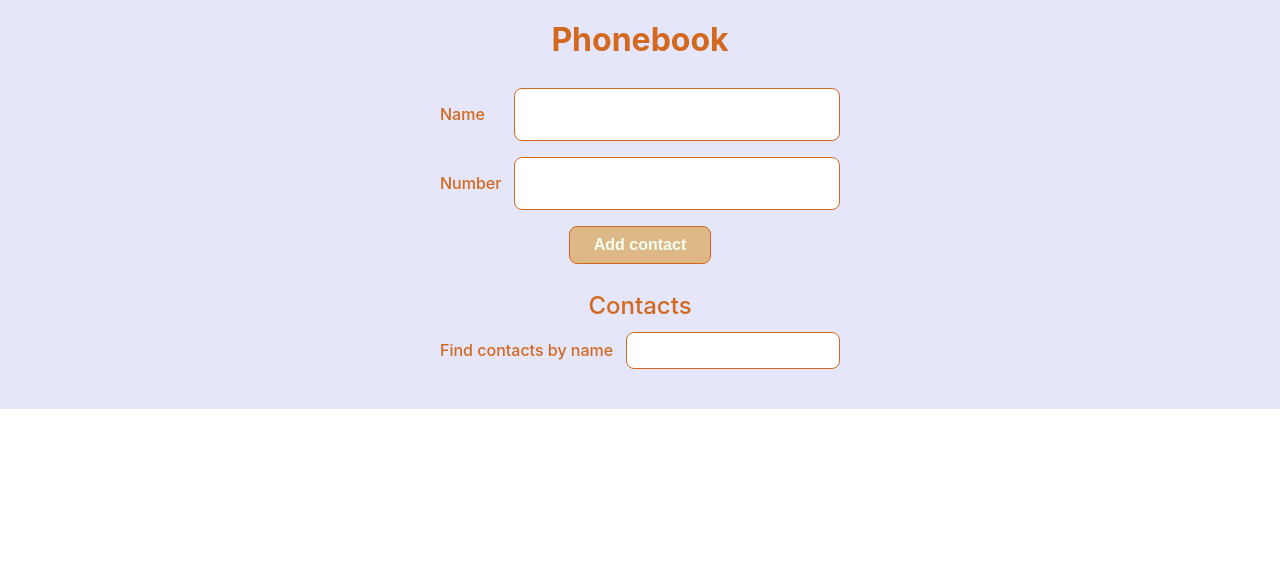
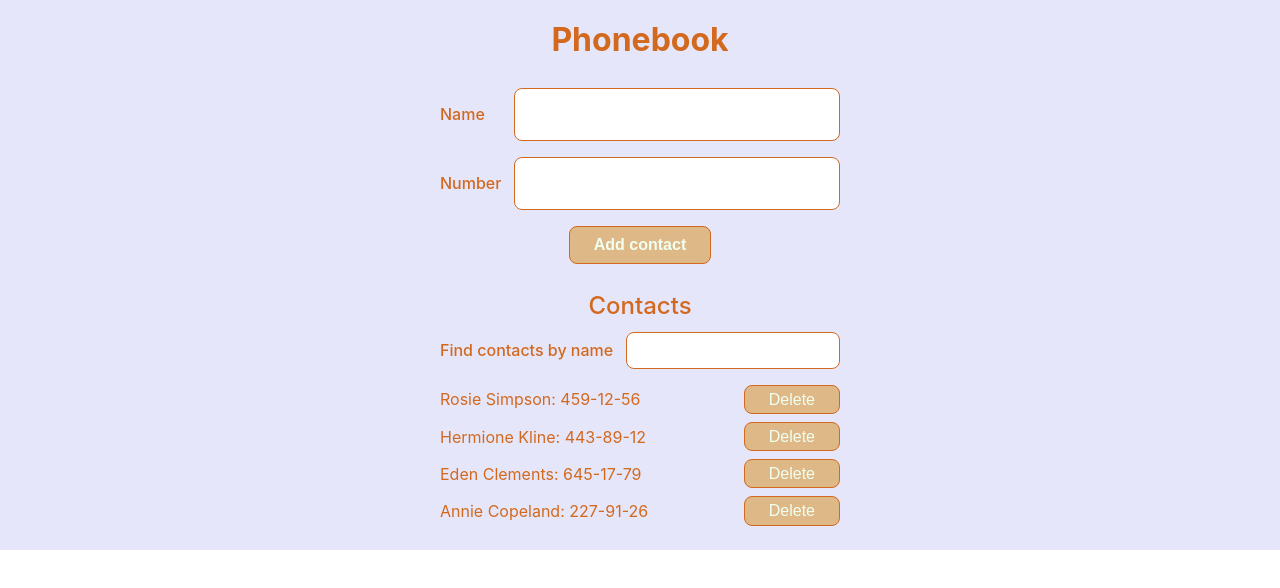
Before and after one commit to AndriiTkac4ov/goit-react-hw-04-phonebook, a React (Create React App) app: page / in a window 1280 px wide. Shown: the top 588 px of the page. Built offline with nearby package versions, Linux system fonts and the light colour scheme.

Commit message:
realize filter and contactForm by hooks

```diff
--- a/src/components/App/App.jsx
+++ b/src/components/App/App.jsx
@@ -35,7 +35,6 @@ class App extends Component {
   }
 
   deleteContact = (userId) => {
-    console.log(userId);
     this.setState(prevState => ({
       contacts: prevState.contacts.filter(({ id }) => id !== userId)
     })
--- /dev/null
+++ b/src/components/App/AppByHooks.jsx
@@ -0,0 +1,171 @@
+import { useState, useEffect } from "react";
+// import ContactForm from "../ContactForm/ContactForm";
+import ContactFormByHooks from "../ContactForm/ContactFormByHooks";
+import ContactList from "../ContactList/ContactList";
+import Filter from "../Filter/Filter";
+import { nanoid } from "nanoid";
+import { Application, ApplicationTitle, ListTitle } from "./App.styled";
+
+const contactsExample = [
+  { id: 'id-1', name: 'Rosie Simpson', number: '459-12-56' },
+  { id: 'id-2', name: 'Hermione Kline', number: '443-89-12' },
+  { id: 'id-3', name: 'Eden Clements', number: '645-17-79' },
+  { id: 'id-4', name: 'Annie Copeland', number: '227-91-26' },
+];
+
+const AppByHooks = () => {
+  // const [contacts, setContacts] = useState([]);
+  const [contacts, setContacts] = useState(contactsExample);
+  const [filter, setFilter] = useState('');
+
+  const isContactNameInList = contactName => {
+    return contacts.find(contact => contact.name === contactName);
+  }
+
+  const addContact = ({ name, number }, reset) => {
+    if (this.isContactNameInList(name)) {
+      alert(`${name} is already in contacts.`);
+      return;
+    }
+
+    const newContact = {
+      id: nanoid(),
+      name,
+      number,
+    }
+
+    this.setState(({ contacts }) => ({
+      contacts: [newContact, ...contacts]
+    }))
+
+    reset()
+  }
+
+  const deleteContact = userId => {
+    setContacts(prevState => {
+      prevState.filter(({ id }) => id !== userId)
+    })
+  }
+
+  const changeFilter = event => {
+    setFilter(event.currentTarget.value);
+  }
+
+  const getFilteredContacts = () => {
+    const normalizedFilter = filter.toLowerCase();
+
+    return contacts.filter(contact => contact.name.toLowerCase().includes(normalizedFilter));
+  }
+
+  const filteredContacts = getFilteredContacts();
+
+  return (
+    <Application>
+      <ApplicationTitle>Phonebook</ApplicationTitle>
+      <ContactFormByHooks
+        onSubmit={addContact}
+      />
+
+      <ListTitle>Contacts</ListTitle>
+      <Filter
+        value={filter}
+        onChange={changeFilter}
+      />
+      <ContactList
+        contacts={filteredContacts}
+        onDelete={deleteContact}
+      />
+    </Application>
+  )
+}
+
+
+
+// class App extends Component {
+//   state = {
+//     contacts: [],
+//     filter: '',
+//   }
+
+//   isContactNameInList = contactName => {
+//     return this.state.contacts.find(contact => contact.name === contactName);
+//   }
+
+//   addContact = ({ name, number }, reset) => {
+//     if (this.isContactNameInList(name)) {
+//       alert(`${name} is already in contacts.`);
+//       return;
+//     }
+
+//     const newContact = {
+//       id: nanoid(),
+//       name,
+//       number,
+//     }
+
+//     this.setState(({ contacts }) => ({
+//       contacts: [newContact, ...contacts]
+//     }))
+
+//     reset()
+//   }
+
+//   deleteContact = (userId) => {
+//     this.setState(prevState => ({
+//       contacts: prevState.contacts.filter(({ id }) => id !== userId)
+//     })
+//     )
+//   }
+
+//   changeFilter = (event) => {
+//     this.setState({filter: event.currentTarget.value})
+//   }
+
+//   getFilteredContacts = () => {
+//     const { contacts, filter } = this.state;
+//     const normalizedFilter = filter.toLowerCase();
+
+//     return contacts.filter(contact => contact.name.toLowerCase().includes(normalizedFilter));
+//   }
+
+//   componentDidMount() {
+//     const contacts = localStorage.getItem('contacts');
+//     const parsedContacts = JSON.parse(contacts);
+//     if (parsedContacts) {
+//       this.setState({ contacts: parsedContacts });
+//     }
+//   }
+
+//   componentDidUpdate(prevProps, prevState) {
+//     if (this.state.contacts !== prevState.contacts) {
+//       localStorage.setItem('contacts', JSON.stringify(this.state.contacts));
+//     }
+//   }
+
+//   render() {
+//     const filteredContacts = this.getFilteredContacts();
+
+//     return (
+//       <Application>
+//         <ApplicationTitle>Phonebook</ApplicationTitle>
+//         <ContactForm
+//           onSubmit={this.addContact}
+//         />
+
+//         <ListTitle>Contacts</ListTitle>
+//         <Filter
+//           value={this.state.filter}
+//           onChange={this.changeFilter}
+//         />
+//         <ContactList
+//           contacts={filteredContacts}
+//           onDelete={this.deleteContact}
+//         />
+//       </Application>
+//     )
+//   }
+// };
+
+
+
+export default AppByHooks;
--- /dev/null
+++ b/src/components/ContactForm/ContactFormByHooks.jsx
@@ -0,0 +1,67 @@
+import { useState } from "react";
+import PropTypes from 'prop-types';
+import { Form, LabelField, InputField, ButtonAdding } from "./ContactForm.styled";
+
+const ContactFormByHooks = () => {
+    const [name, setName] = useState('');
+    const [number, setNumber] = useState('');
+
+    const handleInputName = (event) => {
+        const { name, value } = event.currentTarget;
+        setName({ [name]: value });
+    }
+
+    const handleInputNumber = (event) => {
+        const { name, value } = event.currentTarget;
+        setNumber({ [name]: value });
+    }
+
+    const handleSubmit = (event) => {
+        event.preventDefault();
+        // reset();
+        // this.props.onSubmit(this.state, this.reset);
+    }
+
+    const reset = () => {
+        setName(()=>
+            '',
+        );
+        setNumber(()=>
+            '',
+        );
+    }
+
+    return (
+        <Form onSubmit={handleSubmit}>
+            <LabelField>
+                Name
+                <InputField
+                    type="text"
+                    name="name"
+                    pattern="^[a-zA-Zа-яА-Я]+(([' -][a-zA-Zа-яА-Я ])?[a-zA-Zа-яА-Я]*)*$"
+                    title="Name may contain only letters, apostrophe, dash and spaces. For example Adrian, Jacob Mercer, Charles de Batz de Castelmore d'Artagnan"
+                    required
+                    value={name.value}
+                    onChange={handleInputName}
+                />
+            </LabelField>
+
+            <LabelField>
+                Number
+                <InputField
+                    type="tel"
+                    name="number"
+                    pattern="\+?\d{1,4}?[-.\s]?\(?\d{1,3}?\)?[-.\s]?\d{1,4}[-.\s]?\d{1,4}[-.\s]?\d{1,9}"
+                    title="Phone number must be digits and can contain spaces, dashes, parentheses and can start with +"
+                    required
+                    value={number.value}
+                    onChange={handleInputNumber}
+                />
+            </LabelField>
+
+            <ButtonAdding type="submit">Add contact</ButtonAdding>
+        </Form>
+    )
+}
+
+export default ContactFormByHooks;
--- a/src/components/ContactList/ContactList.jsx
+++ b/src/components/ContactList/ContactList.jsx
@@ -18,12 +18,12 @@ export default function ContactList({ contacts, onDelete }) {
     )
 }
 
-ContactList.propTypes = {
-    contacts: PropTypes.arrayOf(
-        PropTypes.shape({
-            id: PropTypes.string.isRequired,
-            name: PropTypes.string.isRequired,
-            number: PropTypes.string.isRequired,
-        }).isRequired
-    ).isRequired
-}
+// ContactList.propTypes = {
+//     contacts: PropTypes.arrayOf(
+//         PropTypes.shape({
+//             id: PropTypes.string.isRequired,
+//             name: PropTypes.string.isRequired,
+//             number: PropTypes.string.isRequired,
+//         }).isRequired
+//     ).isRequired
+// }
--- a/src/index.js
+++ b/src/index.js
@@ -1,6 +1,7 @@
 import React from 'react';
 import ReactDOM from 'react-dom/client';
-import App from 'components/App/App';
+// import App from 'components/App/App';
+import AppByHooks from 'components/App/AppByHooks';
 import './index.css';
 import { theme } from './constants/theme';
 import { ThemeProvider } from 'styled-components';
@@ -8,7 +9,8 @@ import { ThemeProvider } from 'styled-components';
 ReactDOM.createRoot(document.getElementById('root')).render(
   <React.StrictMode>
     <ThemeProvider theme={theme}>
-      <App />
+      {/* <App /> */}
+      <AppByHooks />
     </ThemeProvider>
   </React.StrictMode>
 );
```
